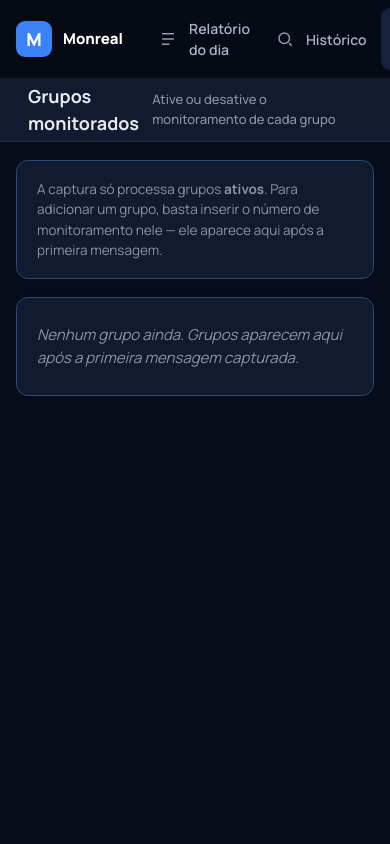
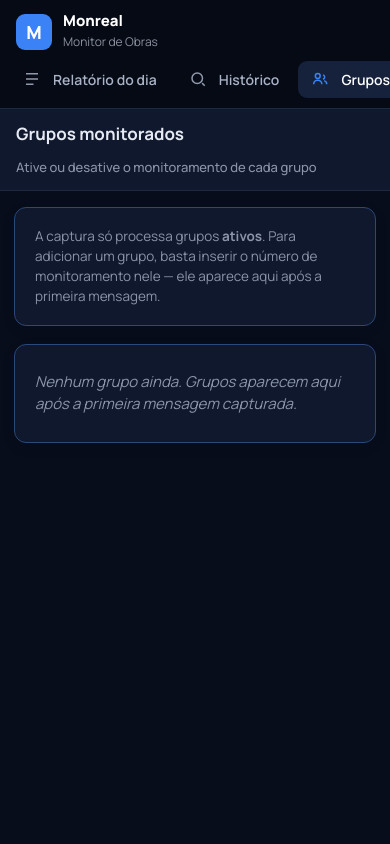
Before and after one commit to arch0615/Intelligent-Monitoring-System-for-Construction-Site-WhatsApp-Groups, a FastAPI app: page /grupos in a window 390 px wide. Run offline with FastAPI, Linux system fonts and the light colour scheme; parts of the project's set-up code (start-up, migrations or seed data) failed here and were passed over; some libraries are stand-ins or nearby versions.

Commit message:
ui: cartoes com leve transparencia (frosted) + layout responsivo desktop/mobile

```diff
--- a/api/app/templates/base.html
+++ b/api/app/templates/base.html
@@ -11,7 +11,7 @@
   <style>
     :root {
       --bg: #070d1a;            /* preto-azulado (fundo) */
-      --surface: #111a2e;       /* cartão navy escuro */
+      --surface: rgba(20, 31, 56, 0.66);   /* cartão navy com leve transparência */
       --ink: #e6eaf2;           /* texto claro */
       --muted: #8b94a8;
       --line: #1e2942;
@@ -66,21 +66,22 @@
 
     .main { flex: 1; min-width: 0; display: flex; flex-direction: column; }
     .topbar {
-      height: 64px; background: var(--surface); border-bottom: 1px solid var(--line);
-      display: flex; align-items: center; justify-content: space-between;
-      padding: 0 28px; position: sticky; top: 0; z-index: 5;
+      min-height: 64px; background: var(--surface); border-bottom: 1px solid var(--line);
+      display: flex; align-items: center; justify-content: space-between; gap: 12px;
+      padding: 12px 28px; position: sticky; top: 0; z-index: 5;
+      backdrop-filter: blur(12px); -webkit-backdrop-filter: blur(12px);
     }
     .topbar h1 { font-size: 18px; font-weight: 700; margin: 0; }
-    .topbar .sub { color: var(--muted); font-size: 13px; font-weight: 500; }
-    .content { padding: 26px 28px 40px; max-width: 1080px; width: 100%; }
+    .topbar .sub { color: var(--muted); font-size: 13px; font-weight: 500; text-align: right; }
+    .content { padding: 26px 28px 40px; max-width: 1080px; width: 100%; margin: 0 auto; }
 
     /* ---------- componentes ---------- */
-    .card { background: var(--surface); border: 1px solid var(--card-border); border-radius: var(--radius); box-shadow: var(--shadow); }
+    .card { background: var(--surface); border: 1px solid var(--card-border); border-radius: var(--radius); box-shadow: var(--shadow); backdrop-filter: blur(10px); -webkit-backdrop-filter: blur(10px); }
     .card.pad { padding: 18px 20px; }
     .card + .card, .stack > * + * { margin-top: 16px; }
 
     .stats { display: grid; grid-template-columns: repeat(4, 1fr); gap: 14px; margin-bottom: 18px; }
-    .stat { background: var(--surface); border: 1px solid var(--card-border); border-radius: var(--radius); padding: 16px 18px; box-shadow: var(--shadow); }
+    .stat { background: var(--surface); border: 1px solid var(--card-border); border-radius: var(--radius); padding: 16px 18px; box-shadow: var(--shadow); backdrop-filter: blur(10px); -webkit-backdrop-filter: blur(10px); }
     .stat .n { font-size: 28px; font-weight: 800; line-height: 1; }
     .stat .l { font-size: 12.5px; color: var(--muted); font-weight: 600; margin-top: 7px; text-transform: uppercase; letter-spacing: .03em; }
     .stat.accent { border-left: 3px solid var(--accent); }
@@ -124,13 +125,38 @@
     .ok { color: var(--green); background: var(--green-bg); }
     .down { color: var(--crit); background: var(--crit-bg); }
 
+    /* tablet */
+    @media (max-width: 1024px) {
+      .sidebar { width: 210px; }
+      .content { padding: 22px 22px 36px; }
+    }
+    /* mobile: barra superior com marca + navegação horizontal rolável */
     @media (max-width: 760px) {
       .app { flex-direction: column; }
-      .sidebar { width: 100%; height: auto; position: static; flex-direction: row; align-items: center; overflow-x: auto; }
-      .brand { padding: 12px 16px; } .brand span, .sidebar-foot { display: none; }
-      nav.menu { flex-direction: row; padding: 8px; }
-      .stats { grid-template-columns: repeat(2, 1fr); }
-      .content { padding: 18px 16px 32px; }
+      .sidebar {
+        width: 100%; height: auto; position: static; flex-direction: column;
+        border-bottom: 1px solid var(--line);
+      }
+      .brand { padding: 12px 16px 8px; }
+      .sidebar-foot { display: none; }
+      nav.menu {
+        flex-direction: row; gap: 6px; padding: 0 10px 10px;
+        overflow-x: auto; -webkit-overflow-scrolling: touch; scrollbar-width: none;
+      }
+      nav.menu::-webkit-scrollbar { display: none; }
+      nav.menu a { flex-shrink: 0; padding: 8px 13px; }
+      .topbar { position: static; padding: 12px 16px; flex-wrap: wrap; }
+      .topbar h1 { font-size: 17px; }
+      .content { padding: 16px 14px 30px; }
+      .stats { grid-template-columns: repeat(2, 1fr); gap: 10px; }
+      .stat .n { font-size: 24px; }
+      /* linhas com controles (grupos/saúde) quebram em telas estreitas */
+      .item { flex-wrap: wrap; }
+      .toolbar, .search { width: 100%; }
+      .toolbar > select, .toolbar > input, .search > input { flex: 1 1 130px; min-width: 0; }
+    }
+    @media (max-width: 380px) {
+      .brand span { display: none; }
     }
   </style>
 </head>
```
